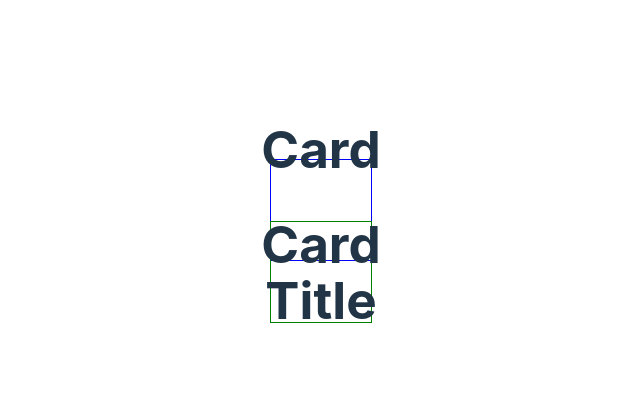
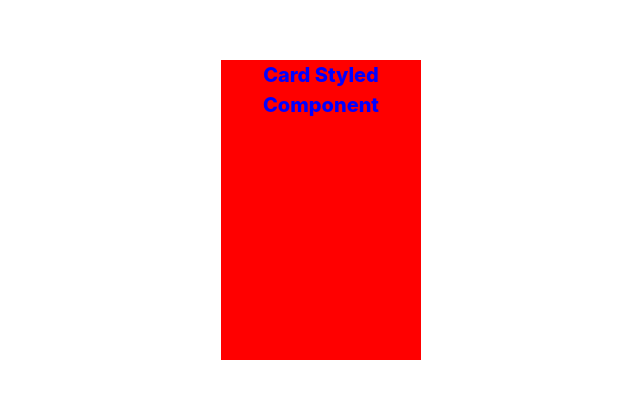
Before and after one commit to CodeCraft-LTDA/react18-quarto-estilizacao-vite, a React (Vite) app: page / in a window 1280 px wide. Shown: the part 190-588 px from the top of the page, without its empty margins (319-959 px from the left). Built offline with nearby package versions, Linux system fonts and the light colour scheme.

Commit message:
aula 53 e 54 styled components props e estilo objetos

```diff
--- a/package.json
+++ b/package.json
@@ -11,7 +11,8 @@
   },
   "dependencies": {
     "react": "^18.2.0",
-    "react-dom": "^18.2.0"
+    "react-dom": "^18.2.0",
+    "styled-components": "^6.1.8"
   },
   "devDependencies": {
     "@types/react": "^18.2.64",
--- a/src/App.tsx
+++ b/src/App.tsx
@@ -1,10 +1,11 @@
 import './App.css'
-import { Card } from './components/Card'
+import { CardStyledComponent } from './components/CardSyledComponent'
+// import { Card } from './components/Card'
 
 function App() {
   return (
     <>
-      <Card />
+      <CardStyledComponent />
     </>
   )
 }
--- /dev/null
+++ b/src/components/CardSyledComponent/index.tsx
@@ -0,0 +1,10 @@
+import { Card, Title } from "./styles"
+
+
+export const CardStyledComponent = () => {
+    return (
+        <Card>
+            <Title $color="blue">Card Styled Component</Title>
+        </Card>
+    )
+}
--- /dev/null
+++ b/src/components/CardSyledComponent/styles.ts
@@ -0,0 +1,14 @@
+import styled from "styled-components";
+
+export const Card = styled.div`
+  width: 200px;
+  height: 300px;
+  background-color: #f00;
+`;
+
+export const Title = styled.span<{ $color: string, $bgColor?: string}>`
+    font-size: 20px;
+    font-weight: 800;
+    color: ${props => props.$color};
+    background: ${props => props.$bgColor};
+`;
```
Also changed, not shown: 1 other file (tests, documents, lock files or other folders).
